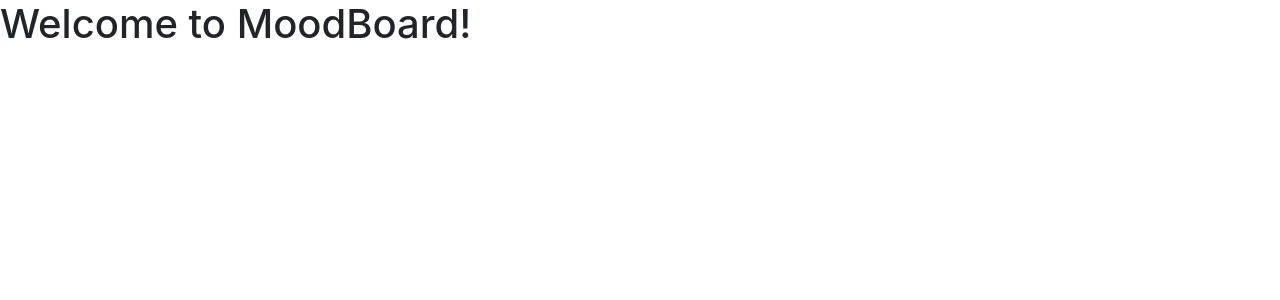
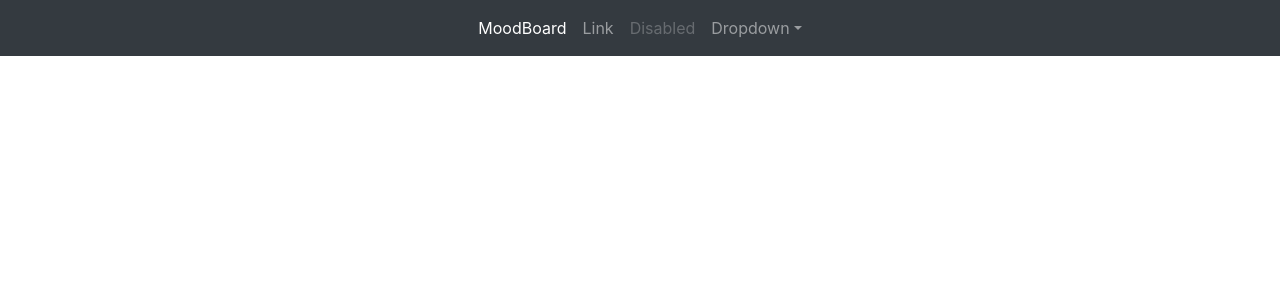
Before and after one commit to juliana-zlatevski/moodboard, a Django app: page / in a window 1280 px wide. Shown: the top 300 px of the page. Run offline with Django 3.2, Linux system fonts and the light colour scheme; data that the repository does not hold is empty.

Commit message:
adds form for new post creation and a temp todo file

```diff
--- a/moodboard/urls.py
+++ b/moodboard/urls.py
@@ -1,10 +1,17 @@
 from django.contrib import admin
 from django.urls import path
-from posts.views import home_view, post_detail_view, posts_list_view
+
+from posts.views import (
+    home_view,
+    post_detail_view,
+    posts_list_view,
+    create_post_view
+)
 
 urlpatterns = [
     path('admin/', admin.site.urls),
     path('', home_view),
+    path('create-post/', create_post_view),
     path('posts/', posts_list_view),
     path('posts/<int:post_id>', post_detail_view)
 ]
--- a/posts/views.py
+++ b/posts/views.py
@@ -1,6 +1,6 @@
 from django.shortcuts import render
 from django.http import HttpResponse, Http404, JsonResponse
-
+from .forms import PostForm
 from .models import Post
 
 # home page
@@ -16,16 +16,23 @@
     }
     return JsonResponse(data)
 
+# create a new post
+def create_post_view(request, *args, **kwargs):
+    form = PostForm(request.POST)
+    if form.is_valid():
+      post = form.save(commit=False)
+      post.save()
+      form = PostForm()
+    return render(request, 'components/form.html', context={"form": form})
+
 # post detail view
 def post_detail_view(request, post_id, *args, **kwargs):
     data = {
       "id": post_id,
     }
-    status = 200
     try:
         obj = Post.objects.get(id=post_id)
         data['content'] = obj.content
     except:
         data['message'] = "Post not found"
-        status = 404
-    return JsonResponse(data, status=status)
+    return JsonResponse(data)
--- a/templates/base.html
+++ b/templates/base.html
@@ -11,9 +11,11 @@
     <title>{% block title %}{% endblock title %} | MoodBoard </title>
   </head>
   <body>
-    {% block content %}
-    {% endblock content %}
-
+    {% include "components/navbar.html" %}
+        <div class='container'>
+            {% block content %}
+            {% endblock content %}
+        </div>
     <!-- jQuery and Bootstrap -->
     <script src="https://code.jquery.com/jquery-3.5.1.slim.min.js" integrity="sha384-DfXdz2htPH0lsSSs5nCTpuj/zy4C+OGpamoFVy38MVBnE+IbbVYUew+OrCXaRkfj" crossorigin="anonymous"></script>
     <script src="https://cdn.jsdelivr.net/npm/bootstrap@4.5.3/dist/js/bootstrap.bundle.min.js" integrity="sha384-ho+j7jyWK8fNQe+A12Hb8AhRq26LrZ/JpcUGGOn+Y7RsweNrtN/tE3MoK7ZeZDyx" crossorigin="anonymous"></script>
--- /dev/null
+++ b/templates/components/form.html
@@ -0,0 +1,5 @@
+<form method='POST'>
+    {% csrf_token %}
+    {{ form.as_p }}
+    <button type='submit' class='btn btn-outline-info'>Post</button>
+</form>
--- /dev/null
+++ b/templates/components/navbar.html
@@ -0,0 +1,27 @@
+<nav class="navbar navbar-expand-lg navbar-dark bg-dark">
+      <button class="navbar-toggler" type="button" data-toggle="collapse" data-target="#navbarsExample08" aria-controls="navbarsExample08" aria-expanded="false" aria-label="Toggle navigation">
+        <span class="navbar-toggler-icon"></span>
+      </button>
+
+      <div class="collapse navbar-collapse justify-content-md-center" id="navbarsExample08">
+        <ul class="navbar-nav">
+          <li class="nav-item active">
+            <a class="nav-link" href="/">MoodBoard<span class="sr-only">(current)</span></a>
+          </li>
+          <li class="nav-item">
+            <a class="nav-link" href="#">Link</a>
+          </li>
+          <li class="nav-item">
+            <a class="nav-link disabled" href="#">Disabled</a>
+          </li>
+          <li class="nav-item dropdown">
+            <a class="nav-link dropdown-toggle" href="http://example.com" id="dropdown08" data-toggle="dropdown" aria-haspopup="true" aria-expanded="false">Dropdown</a>
+            <div class="dropdown-menu" aria-labelledby="dropdown08">
+              <a class="dropdown-item" href="#">Action</a>
+              <a class="dropdown-item" href="#">Another action</a>
+              <a class="dropdown-item" href="#">Something else here</a>
+            </div>
+          </li>
+        </ul>
+      </div>
+    </nav>
--- a/templates/pages/home.html
+++ b/templates/pages/home.html
@@ -5,38 +5,36 @@
 {% endblock title %}
 
 {% block content %}
-<h1>Welcome to MoodBoard!</h1>
-
-<div id='posts'>
+<div class='col-6' id='posts'>
     Loading posts...
 </div>
 
 <script>
-const postsDiv = document.getElementById('posts')
+const postsDiv = document.getElementById('posts');
 
-const xhr = new XMLHttpRequest()
-const method = 'GET'
-const endpoint = '/posts'
-const responseType = 'json'
+const xhr = new XMLHttpRequest();
+const method = 'GET';
+const endpoint = '/posts';
+const responseType = 'json';
 
-xhr.responseType = responseType
-xhr.open(method, endpoint)
+xhr.responseType = responseType;
+xhr.open(method, endpoint);
 xhr.onload = function() {
-    const serverResponse = xhr.response
-    const postsList = serverResponse.response
-    let finalPostStr = ""
+    const serverResponse = xhr.response;
+    const postsList = serverResponse.response;
+    let finalPostStr = "";
     for (let i = 0; i < postsList.length; i++) {
-        let currentPost = `<div class='tweet' id=${postsList[i].id}>
-            <p>${postsList[i].content}</p></div>
+        let currentPost = `<div class='post border mb-2 mt-2 p-4' id=${postsList[i].id}>
+            <p>${postsList[i].content}</p>
             <button class='btn btn-outline-info btn-sm like-btn'>
                 <svg width="1em" height="1em" viewBox="0 0 16 16" class="bi bi-lightning" fill="currentColor" xmlns="http://www.w3.org/2000/svg">
                 <path fill-rule="evenodd" d="M11.251.068a.5.5 0 0 1 .227.58L9.677 6.5H13a.5.5 0 0 1 .364.843l-8 8.5a.5.5 0 0 1-.842-.49L6.323 9.5H3a.5.5 0 0 1-.364-.843l8-8.5a.5.5 0 0 1 .615-.09zM4.157 8.5H7a.5.5 0 0 1 .478.647L6.11 13.59l5.732-6.09H9a.5.5 0 0 1-.478-.647L9.89 2.41 4.157 8.5z"/></svg>
-            </button>`;
+            </button></div>`;
             finalPostStr += currentPost;
     }
     postsDiv.innerHTML = finalPostStr;
 }
-xhr.send()
+xhr.send();
 </script>
 
 {% endblock content %}
```
Also changed, not shown: posts/forms.py (added, +9 -0 lines), todo.md (added, +1 -0 lines).
